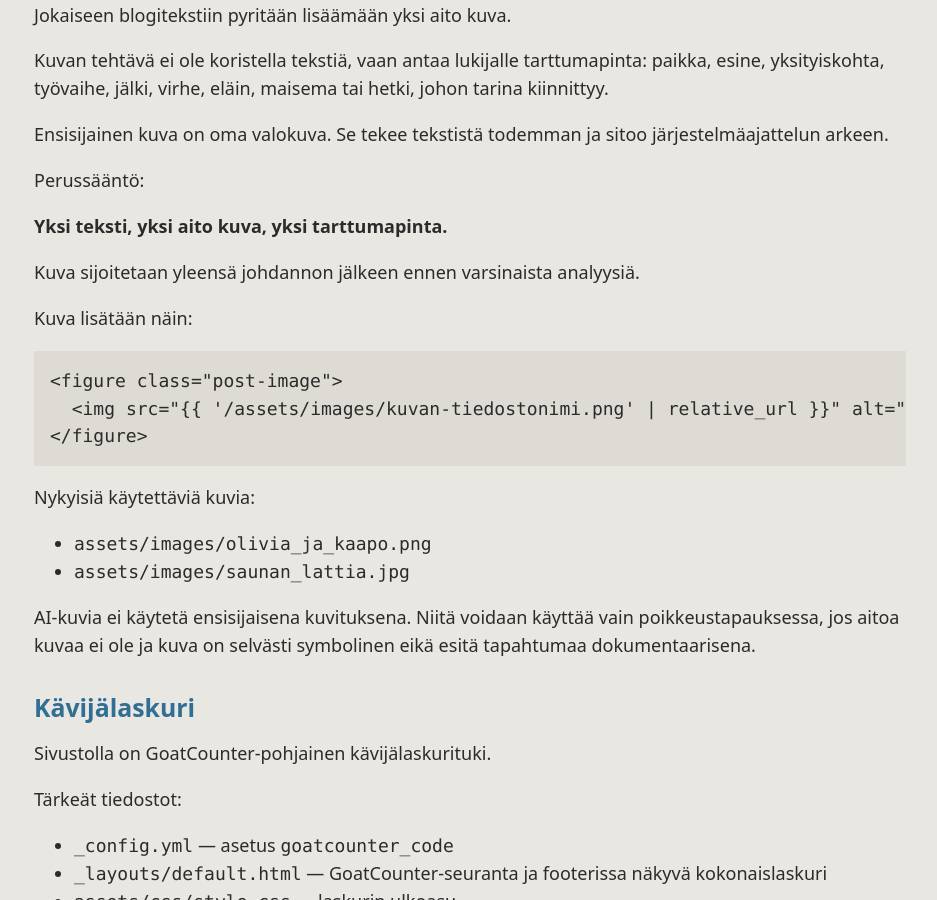
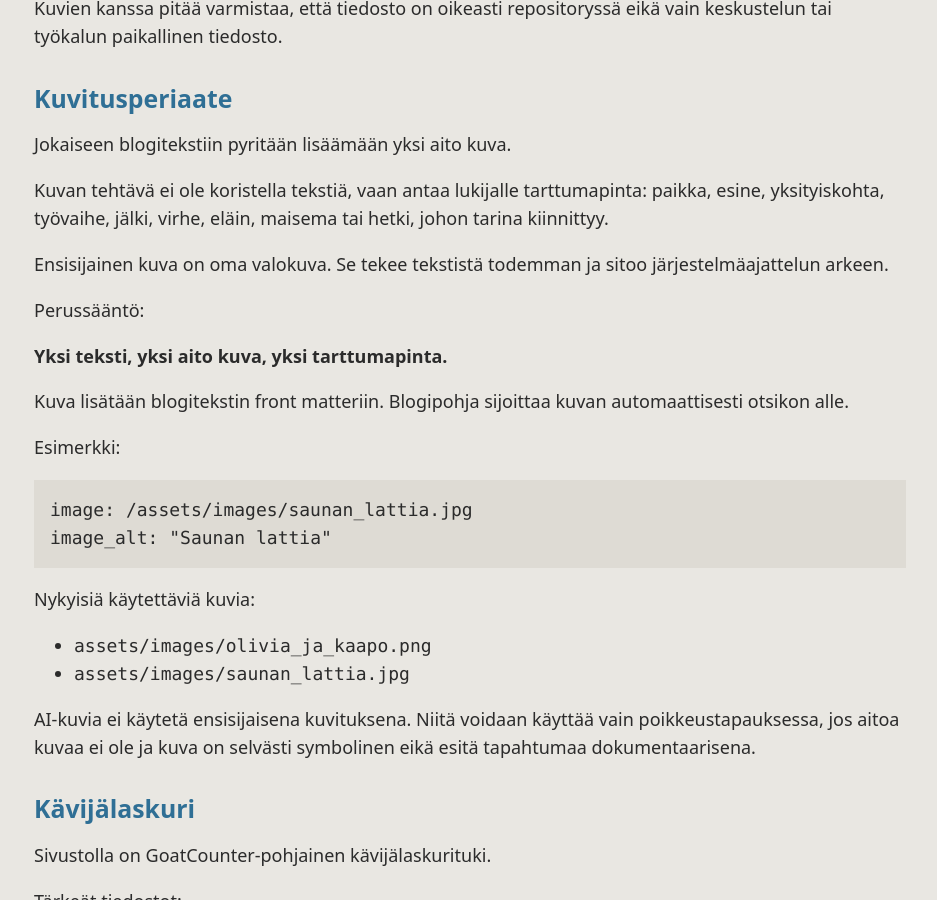
Before and after one commit to kataguru/blogi, a Jekyll site: the page built from PAIVITYSOHJE.md, in a window 1280 px wide and 900 px high, scrolled down 6565 px. Shown: the whole window, without its empty margins (170-1107 px from the left). Built offline with Jekyll 4.4.1, drawn with Linux system fonts in a browser that asks for light colours; our own code applies the rules of GitHub Pages for plain Markdown files; some of the changed text lies outside the part shown.

Commit message:
Document automatic post image fields

````diff
--- a/PAIVITYSOHJE.md
+++ b/PAIVITYSOHJE.md
@@ -105,6 +105,8 @@ title: "Otsikko"
 description: "Lyhyt kuvaus tekstistä."
 date: 2026-06-27 12:00:00 +0300
 categories: [arki, rakentaminen]
+image: /assets/images/kuvan-tiedostonimi.jpg
+image_alt: "Lyhyt kuvaus kuvasta"
 ---
 ```
 
@@ -113,6 +115,8 @@ Jos `date` puuttuu, Jekyll käyttää tiedostonimen päivämäärää. Ajankohta
 ```html
 <p class="meta">27.6.2026 · Evijärvi</p>
 ```
+
+Kuva määritellään `image`- ja `image_alt`-kentillä. Blogipohja sijoittaa kuvan automaattisesti otsikon alle.
 
 ## Blogitekstien tyypit
 
@@ -262,17 +266,14 @@ Perussääntö:
 
 **Yksi teksti, yksi aito kuva, yksi tarttumapinta.**
 
-Kuva sijoitetaan yleensä johdannon jälkeen ennen varsinaista analyysiä.
+Kuva lisätään blogitekstin front matteriin. Blogipohja sijoittaa kuvan automaattisesti otsikon alle.
 
-Kuva lisätään näin:
+Esimerkki:
 
-{% raw %}
-```html
-<figure class="post-image">
-  <img src="{{ '/assets/images/kuvan-tiedostonimi.png' | relative_url }}" alt="Lyhyt kuvaus kuvasta">
-</figure>
+```yaml
+image: /assets/images/saunan_lattia.jpg
+image_alt: "Saunan lattia"
 ```
-{% endraw %}
 
 Nykyisiä käytettäviä kuvia:
 
````
